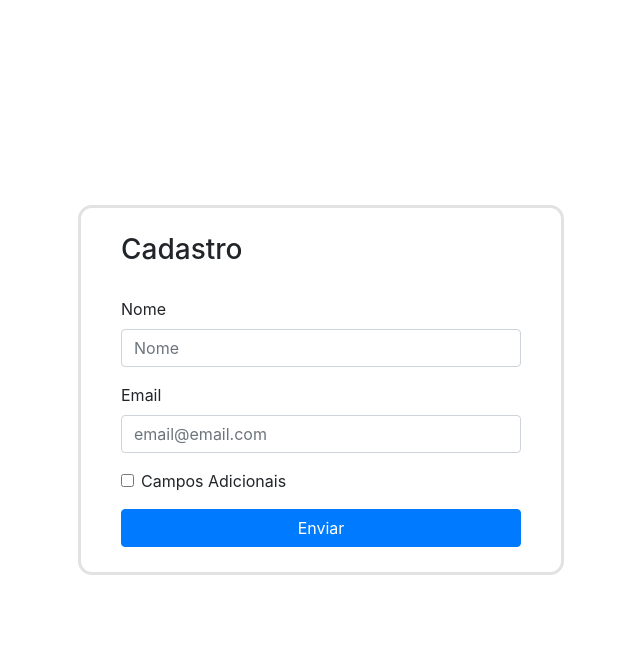
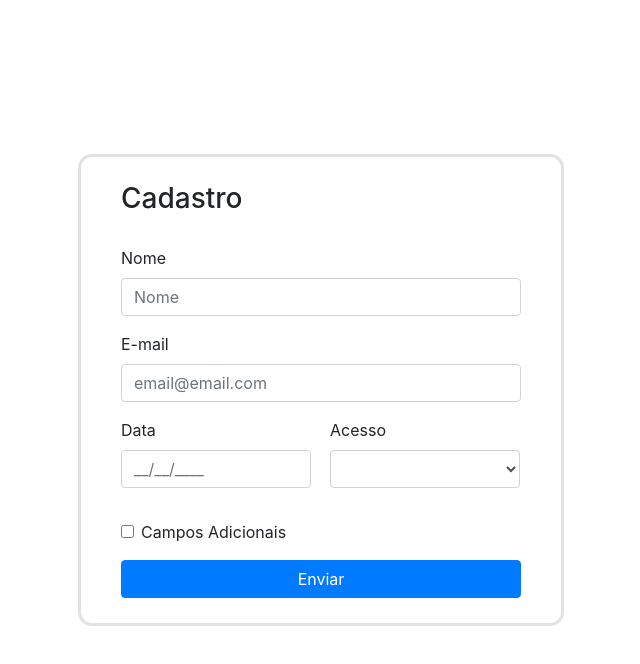
Before and after one commit to RicardoTavaresDias/FORM, a React (Vite) app: page / in a window 1280 px wide. Shown: the top 664 px of the page, without its empty margins (319-959 px from the left). Built offline with nearby package versions, Linux system fonts and the light colour scheme.

Commit message:
versão 1.1.9

```diff
--- /dev/null
+++ b/src/components/BoxInputs.jsx
@@ -0,0 +1,7 @@
+export function BoxInputs({children, ...props}){
+  return (
+    <div className="form-group" id='numbers' {...props}>
+      {children}
+    </div>
+  )
+}
--- a/src/components/Input.jsx
+++ b/src/components/Input.jsx
@@ -1,12 +1,11 @@
-export function Input({errors, placeholder, type, label, ...props}) {
+export function Input({errors, placeholder, type, children, ...props}) {
   return (
     <>
       <div className="form-group">
-        <label >{label}</label >
+        <label >{children}</label >
         <input  type={type} {...props} className={errors ? "form-control border-danger" : "form-control"} placeholder={placeholder} />
+        {errors && <p className='text-danger font-weight-normal'>{errors.message}</p>}
       </div>
-
-      {errors && <p className='text-danger font-weight-normal'>{errors.message}</p>}
     </>
   )
 }
--- /dev/null
+++ b/src/components/Select.jsx
@@ -0,0 +1,14 @@
+export function Select({ label, children, errors, ...props }){
+  return (
+    <div className="form-group">
+      <label >{label}</label >
+      <select className={errors ? "form-control border-danger" : "form-control"} {...props} >
+        {children}
+      </select>
+      {errors && <p className='text-danger font-weight-normal'>{errors.message}</p>}
+    </div>
+
+
+
+  )
+}
--- a/src/hooks/useFormField.js
+++ b/src/hooks/useFormField.js
@@ -15,6 +15,8 @@ export function useFormField(){
       defaultValues: {
         name: '',
         email: '',
+        date: '',
+        access: '',
         field: false,
         street: {
           zipCode: '',
@@ -29,6 +31,8 @@ export function useFormField(){
   const  onSubmit = async (data) => {
     setValue('name', '')
     setValue('email', '')
+    setValue('date', '')
+    setValue('access', '')
     setValue('street.zipCode', '')
     setValue('street.address', '')
     setValue('street.number', '')
@@ -57,7 +61,11 @@ export function useFormField(){
   useEffect(() => {
     const zipCodeMask = watch('street.zipCode').replace(/\D/g, '').replace(/(\d{5})(\d)/, '$1-$2')
     setValue('street.zipCode', zipCodeMask)
-  },[watch('street.zipCode')])
+
+    const dateMask = watch('date').replace(/\D/g, '').replace(/(\d{2})(\d{2})(\d{4})/, '$1/$2/$3')
+    setValue('date', dateMask)
+
+  },[watch('street.zipCode'), watch('date')])
 
   return {
     screm,
--- a/src/hooks/useShemaForm.js
+++ b/src/hooks/useShemaForm.js
@@ -4,6 +4,8 @@ export function useShemaForm(){
   const dataSchema = z.object({
       name: z.string().min(1).trim().transform(value => value.split(' ').map(word => word.slice(0, 1).toLocaleUpperCase() + word.slice(1, word.length)).join(' ')),
       email: z.string().email(),
+      date: z.string().min(8),
+      access: z.enum(['Member', 'Admin']),
       field: z.boolean(),
       street: z.object({
         zipCode: z.string().optional(),
@@ -67,6 +69,8 @@ export function useShemaForm(){
     }).transform(value => ({
       name: value.name,
       email: value.email,
+      date: value.date,
+      access: value.access,
       street: value.field ? value.street : '',
     }))
 
--- a/src/main.css
+++ b/src/main.css
@@ -46,7 +46,7 @@ h5 {
   margin: 20px auto;
 }
 
-#cep, #number {
+#box {
   width: 190px;
 }
 
--- a/src/pages/Form.jsx
+++ b/src/pages/Form.jsx
@@ -3,6 +3,8 @@ import { useFormField } from '../hooks/useFormField'
 import { Input } from '../components/Input'
 import { CheckBox } from '../components/CheckBox'
 import { Button } from '../components/Button'
+import { BoxInputs } from '../components/BoxInputs'
+import { Select } from '../components/Select'
 
   /*
    TREINO DE FORMULARIO DO BASICO AO AVANÇADO COM TODOS OS RECURSO ULTILIZADO
@@ -11,9 +13,9 @@ import { Button } from '../components/Button'
     [x] o field name com as primeiras letras maiusculas
     [x] value vazio apos envio do form
     [x] mascara do cep
-    [] validação input data
+    [x] validação input data
     [x] validação checkbox
-    [] validação do select
+    [x] validação do select
     [x] novos inputs ao clicar no checkbox
     [x] a busca api e preencher alguns fields com endereço
     [x] separar regra de negocio
@@ -26,27 +28,32 @@ export function Form() {
 
   return (
     <>
-      <form onSubmit={handleSubmit(onSubmit)}>
+      <form onSubmit={handleSubmit(onSubmit)} >
         <h3>Cadastro</h3>
-        <Input {...register('name')} type='text' errors={errors.name} placeholder='Nome' label='Nome' />
-        <Input {...register('email')} type='text' errors={errors.email} placeholder='email@email.com' label='Email' />
+        <Input {...register('name')} type='text' errors={errors.name} placeholder='Nome' >Nome</Input>
+        <Input {...register('email')} type='text' errors={errors.email} placeholder='email@email.com' >E-mail</Input>
+
+        <BoxInputs>
+          <Input {...register('date')} type='text' placeholder='__/__/____' id='box' errors={errors.date} maxLength='8' >Data</Input>
+          <Select {...register('access')} type='text' label="Acesso" id='box' errors={errors.access}>
+            <option disabled>Selecione...</option>
+            <option>Member</option>
+            <option>Admin</option>
+          </Select>
+        </BoxInputs>
 
         {/* <Street> */}
         <CheckBox {...register('field')}  label='Campos Adicionais' />
 
         {field && (
           <>
-            <div className="form-group" id='numbers'>
-              <div>
-                <Input {...register('street.zipCode')} type='text' errors={errors.street?.zipCode} placeholder='00000-000' label='CEP' maxLength='9' id='cep'/>
-              </div>
-              <div>
-                  <Input {...register('street.number')} type='text' errors={errors.street?.number} placeholder='Número' label='Número' id='number'/>
-              </div>
-            </div>
+            <BoxInputs>
+              <Input {...register('street.zipCode')} type='text' errors={errors.street?.zipCode} placeholder='00000-000' maxLength='9' id='box' >CEP</Input>
+              <Input {...register('street.number')} type='text' errors={errors.street?.number} placeholder='Número' id='box' >Número</Input>
+            </BoxInputs>
 
-            <Input {...register('street.address')} type='text' errors={errors.street?.address} placeholder='Endereço' label='Endereço' />
-            <Input {...register('street.complement')} type='text' errors={errors.street?.complement} placeholder='Complemento' label='Complemento' />
+            <Input {...register('street.address')} type='text' errors={errors.street?.address} placeholder='Endereço' >Endereço</Input>
+            <Input {...register('street.complement')} type='text' errors={errors.street?.complement} placeholder='Complemento' >Complemento</Input>
           </>
         )}
 
```
